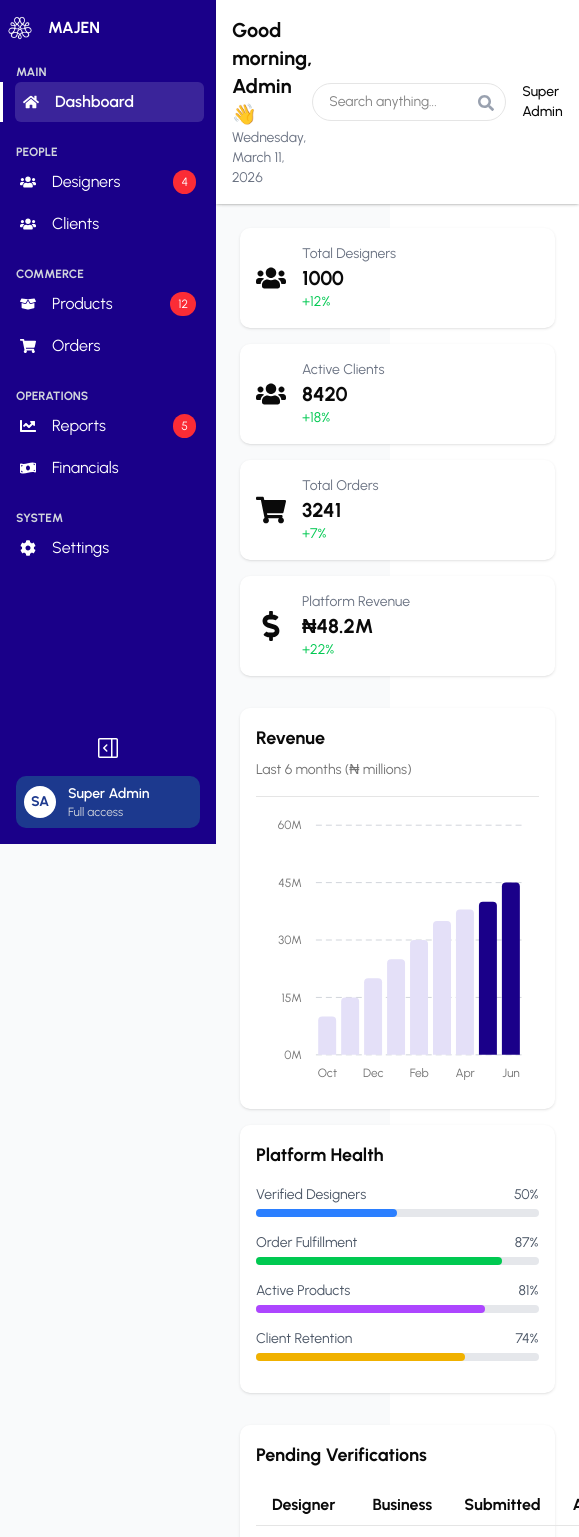
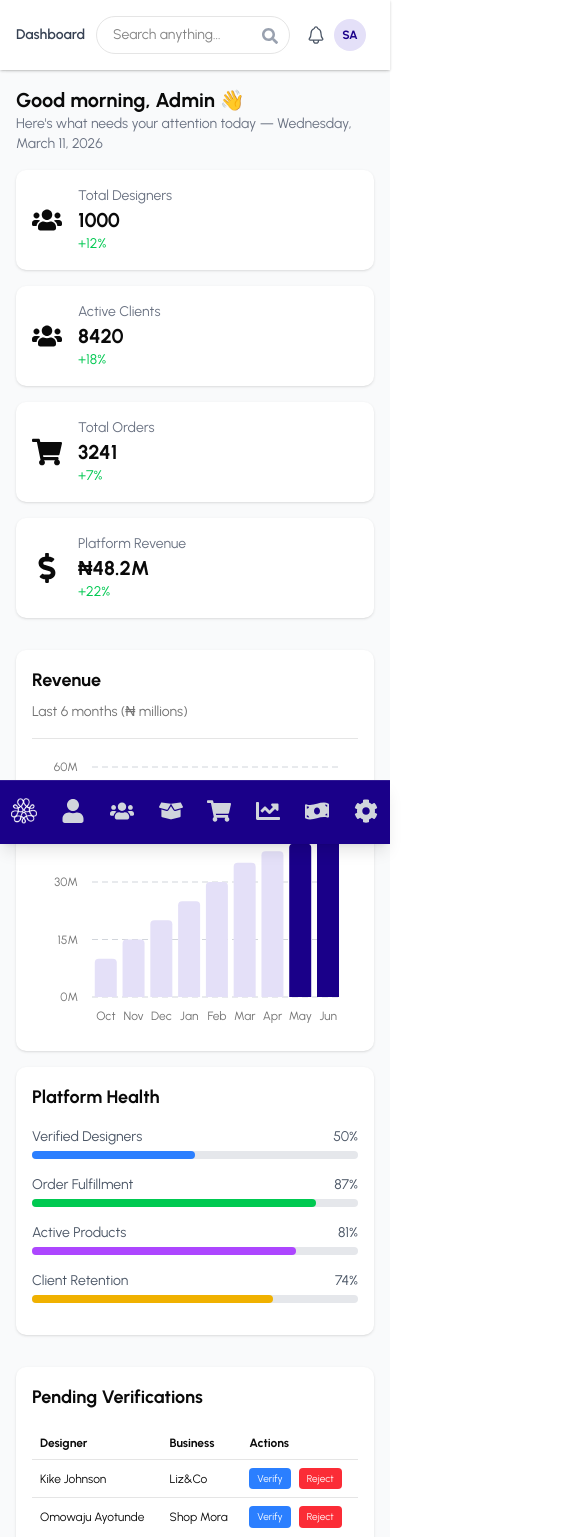
Before and after one commit to Dhavisco/Majen-Admin, a Next.js app: page /dashboard in a window 390 px wide. Shown: the top 1537 px of the page, 579 px wide, since content can reach past the window. Built offline with nearby package versions, Linux system fonts and the light colour scheme.

Commit message:
feat: mobile responsiveness, mobile navigation

```diff
--- a/app/components/DashboardLayout/DashboardLayout.tsx
+++ b/app/components/DashboardLayout/DashboardLayout.tsx
@@ -1,49 +1,33 @@
-// 'use client';
-
-// import React from 'react';
-// import Sidebar from '../Sidebar/Sidebar';
-// import Header from '../Header/Header';
-
-// const DashboardLayout: React.FC<{ children: React.ReactNode }> = ({ children }) => {
-//     return (
-//         <div className="flex h-screen">
-//             <div className="w-64 fixed top-0 left-0">
-//                 <Sidebar />
-//             </div>
-
-//             <div className="flex flex-col flex-1 overflow-y-auto ml-64">
-//                 <Header />
-//                 <main className="flex-1 p-4 bg-gray-100 mt-1">{children}</main>
-//             </div>
-//         </div>
-//     );
-// };
-
-// export default DashboardLayout;
-
 // components/DashboardLayout/DashboardLayout.tsx
 'use client';
 
 import { useSidebarStore } from '@/stores/sidebarStore';
 import Sidebar from '../Sidebar/Sidebar';
 import Header from '../Header/Header';
+import MobileNav from '../MobileNav/MobileNav';
 
 export default function DashboardLayout({ children }: { children: React.ReactNode }) {
     const { isCollapsed } = useSidebarStore();
 
     return (
         <div className="flex min-h-screen bg-gray-50">
-            {/* Sidebar – fixed */}
-            <Sidebar />
+            {/* Desktop Sidebar – hidden on mobile */}
+            <div className="hidden md:block">
+                <Sidebar />
+            </div>
+
 
             {/* Content wrapper – shifts with sidebar width */}
             <div
-                className={`
-          flex-1 flex flex-col transition-all duration-300 ease-in-out
+                className={`${isCollapsed ? 'md:ml-20' : 'md:ml-54'}
+          flex-1 flex flex-col transition-all duration-300 ease-in-out md:ml-0
         `}
-                style={{
-                    marginLeft: isCollapsed ? '5rem'  /* 80px – w-20 */ : '13.5rem' /* 216px – w-54 */
-                }}
+            // style={{
+            //     // Only apply margin on desktop
+            //     marginLeft: typeof window !== 'undefined' && window.innerWidth >= 768
+            //         ? (isCollapsed ? '5rem' : '13.5rem')
+            //         : '0px',
+            // }}
             >
                 {/* Fixed header – stays at top of this column */}
                 <div className="sticky top-0 z-20 bg-white shadow-sm">
@@ -51,9 +35,15 @@ export default function DashboardLayout({ children }: { children: React.ReactNod
                 </div>
 
                 {/* Scrollable main content */}
-                <main className="flex-1 p-6 overflow-y-auto">
+                <main className="flex-1 p-4 md:p-6 overflow-y-auto pb-20 md:pb-6">
                     {children}
                 </main>
+
+                {/* Mobile bottom navigation – only on small screens */}
+                <div className="md:hidden">
+                    <MobileNav />
+                </div>
+
             </div>
         </div>
     );
--- a/app/components/Header/Header.tsx
+++ b/app/components/Header/Header.tsx
@@ -1,19 +1,16 @@
 import React from 'react';
 import { FaSearch } from 'react-icons/fa';
+import { IoNotificationsOutline } from "react-icons/io5";
 
 const Header: React.FC = () => {
-    const currentDate = new Date().toLocaleDateString('en-US', {
-        weekday: 'long',
-        year: 'numeric',
-        month: 'long',
-        day: 'numeric',
-    });
+
 
     return (
         <header className="bg-white shadow p-4 flex justify-between items-center">
-            <div>
-                <h1 className="text-xl font-bold">Good morning, Admin 👋</h1>
-                <p className="text-sm text-gray-500">{currentDate}</p>
+
+
+            <div className='text-sm md:text-base font-semibold text-gray-700'>
+                Dashboard
             </div>
             <div className="flex items-center space-x-4">
                 <div className="relative">
@@ -25,7 +22,10 @@ const Header: React.FC = () => {
                     <FaSearch className="absolute right-3 top-3 text-gray-400" />
                 </div>
                 <div className="flex items-center space-x-2">
-                    <span className="text-sm font-medium">Super Admin</span>
+                    <IoNotificationsOutline className="text-gray-600 w-5 h-5" />
+                    <span className='text-xs bg-[#E4E0F8] flex justify-center items-center h-8 w-8 rounded-full text-[#1A0089] font-bold'>SA</span>
+                    <span className="text-sm font-medium hidden md:block">Super Admin</span>
+
                 </div>
             </div>
         </header>
--- /dev/null
+++ b/app/components/MobileNav/MobileNav.tsx
@@ -0,0 +1,59 @@
+
+// components/MobileNav/MobileNav.tsx
+'use client';
+
+import Image from 'next/image';
+import { usePathname, useRouter } from 'next/navigation';
+import {
+    FaUsers, FaShoppingCart, FaBoxOpen,
+    FaChartLine, FaMoneyBillWave, FaCog,
+    FaUser,
+} from 'react-icons/fa';
+
+const navItems = [
+    { name: 'Dashboard', icon: <Image src="/mobileIcon.png" width={26} height={26} alt="Dashboard" />, route: '/dashboard' },
+    { name: 'Designers', icon: <FaUser />, route: '/dashboard/designers' },
+    { name: 'Clients', icon: <FaUsers />, route: '/dashboard/clients' },
+    { name: 'Products', icon: <FaBoxOpen />, route: '/dashboard/products' },
+    { name: 'Orders', icon: <FaShoppingCart />, route: '/dashboard/orders' },
+    { name: 'Reports', icon: <FaChartLine />, route: '/dashboard/reports' },
+    { name: 'Financials', icon: <FaMoneyBillWave />, route: '/dashboard/financials' },
+    { name: 'Settings', icon: <FaCog />, route: '/dashboard/settings' },
+];
+
+export default function MobileNav() {
+    const router = useRouter();
+    const pathname = usePathname();
+
+    return (
+        <nav
+            className="
+        fixed bottom-0 left-0 right-0 z-40
+        bg-[#1A0089] text-white
+        border-t border-white/10
+        flex items-center justify-around
+        h-16 shadow-lg
+      "
+        >
+            {navItems.map((item) => {
+                const isActive = pathname === item.route;
+
+                return (
+                    <button
+                        key={item.name}
+                        onClick={() => router.push(item.route)}
+                        className={`
+              flex flex-col items-center justify-center flex-1 py-2
+              transition-colors
+              ${isActive ? 'text-white' : 'text-gray-300 hover:text-white'}
+            `}
+                    >
+                        <span className="text-2xl mb-1">{item.icon}</span>
+                        {/* Optional: tiny label below icon if you want */}
+                        {/* <span className="text-[10px]">{item.name}</span> */}
+                    </button>
+                );
+            })}
+        </nav>
+    );
+}
--- a/app/components/Sidebar/Sidebar.tsx
+++ b/app/components/Sidebar/Sidebar.tsx
@@ -12,6 +12,7 @@ import {
     FaChartLine,
     FaMoneyBillWave,
     FaCog,
+    FaUser,
 } from 'react-icons/fa';
 import { GoSidebarCollapse, GoSidebarExpand } from 'react-icons/go';
 
@@ -28,7 +29,7 @@ const Sidebar: React.FC = () => {
         {
             title: 'People',
             items: [
-                { name: 'Designers', icon: <FaUsers />, route: '/dashboard/designers', badge: 4 },
+                { name: 'Designers', icon: <FaUser />, route: '/dashboard/designers', badge: 4 },
                 { name: 'Clients', icon: <FaUsers />, route: '/dashboard/clients', badge: null },
             ],
         },
--- a/app/components/VerificationTable/VerificationTable.tsx
+++ b/app/components/VerificationTable/VerificationTable.tsx
@@ -15,22 +15,25 @@ const VerificationTable: React.FC<VerificationTableProps> = ({ data }) => {
     return (
         <div className="bg-white shadow rounded-lg p-4">
             <h3 className="text-lg font-bold mb-4">Pending Verifications</h3>
-            <table className="w-full text-left">
+            <table className="w-full text-xs md:text-base text-left">
                 <thead>
                     <tr>
-                        <th className="py-2 px-4">Designer</th>
-                        <th className="py-2 px-4">Business</th>
-                        <th className="py-2 px-4">Submitted</th>
-                        <th className="py-2 px-4">Actions</th>
+                        <th className="py-2 px-2">Designer</th>
+                        <th className="py-2 px-2">Business</th>
+                        <th className="py-2 px-2 hidden sm:table-cell">Submitted</th>
+                        <th className="py-2 px-2">Actions</th>
                     </tr>
                 </thead>
                 <tbody>
                     {data.map((item, index) => (
                         <tr key={index} className="border-t">
-                            <td className="py-2 px-4">{item.designer}</td>
-                            <td className="py-2 px-4">{item.business}</td>
-                            <td className="py-2 px-4">{item.submitted}</td>
-                            <td className="py-2 px-4">{item.actions}</td>
+                            <td className="py-2 px-2 truncate">{item.designer}</td>
+                            <td className="py-2 px-2 truncate">{item.business}</td>
+                            <td className="py-2 px-2 hidden sm:table-cell">{item.submitted}</td>
+                            <td className="py-2 px-2 flex gap-2">
+                                <button className="bg-blue-500 text-white px-2 py-1 rounded text-[10px] sm:text-base">Verify</button>
+                                <button className="bg-red-500 text-white px-2 py-1 rounded text-[10px] sm:text-base">Reject</button>
+                            </td>
                         </tr>
                     ))}
                 </tbody>
--- a/app/dashboard/page.tsx
+++ b/app/dashboard/page.tsx
@@ -8,6 +8,14 @@ import ActivityList from '../components/ActivityList/ActivityList';
 import { FaUsers, FaShoppingCart, FaDollarSign } from 'react-icons/fa';
 
 const DashboardPage: React.FC = () => {
+
+    const currentDate = new Date().toLocaleDateString('en-US', {
+        weekday: 'long',
+        year: 'numeric',
+        month: 'long',
+        day: 'numeric',
+    });
+
     const metrics = [
         { title: 'Total Designers', value: 1000, percentageChange: 12, icon: <FaUsers />, color: 'bg-blue-100' },
         { title: 'Active Clients', value: 8420, percentageChange: 18, icon: <FaUsers />, color: 'bg-green-100' },
@@ -27,8 +35,17 @@ const DashboardPage: React.FC = () => {
         { description: 'Sarah Martin suspended', time: '1h', status: 'error' },
     ];
 
+
+
     return (
         <DashboardLayout>
+            <div className='mb-4'>
+                <div>
+                    <h1 className="text-xl font-bold">Good morning, Admin 👋</h1>
+                    <p className="text-sm text-gray-500">Here&apos;s what needs your attention today — {currentDate}</p>
+                </div>
+            </div>
+
             <div className="grid grid-cols-1 md:grid-cols-2 lg:grid-cols-4 gap-4 mb-8">
                 {metrics.map((metric, index) => (
                     <MetricCard key={index} {...metric} />
```
Also changed, not shown: public/mobileIcon.png (added).
